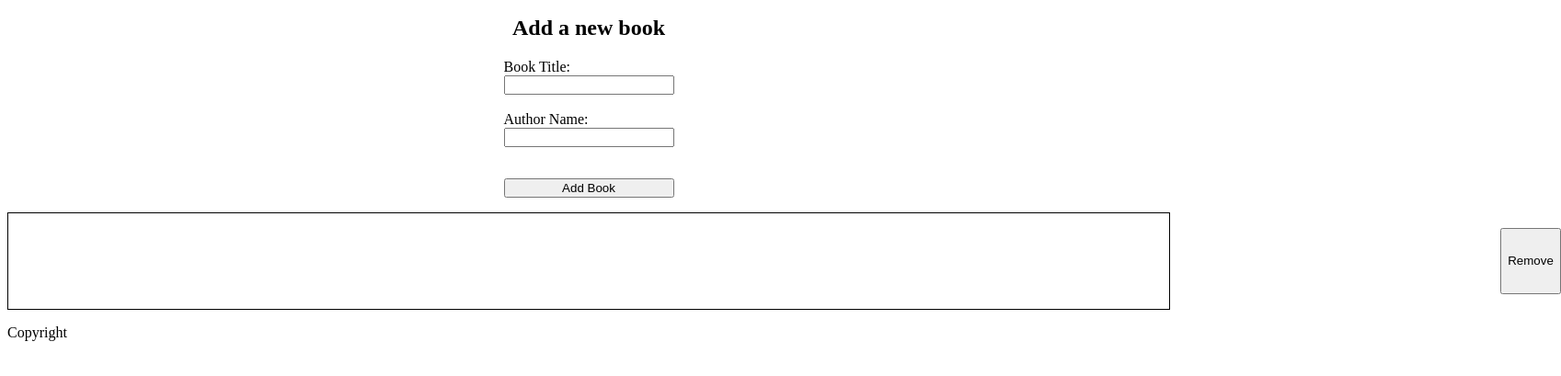
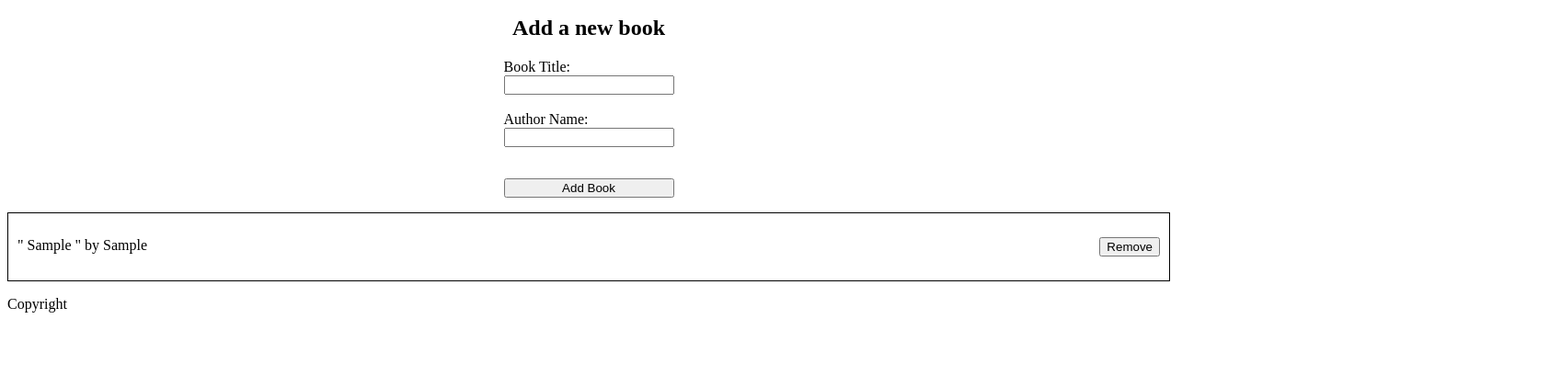
Before and after one commit to joramot/awesome_books, a website: page index.html in a window 1280 px wide. Both pictures are taken after typing "Sample", "Sample" into the empty fields and a click on the button "Add Book". Shown: the part 93-502 px from the top of the page at 92% size, 1697 px wide, since content can reach past the window. Drawn offline with Linux system fonts and the light colour scheme.

Commit message:
Update .css file for better look

```diff
--- a/style.css
+++ b/style.css
@@ -52,14 +52,16 @@
 
 .bookList {
   display: flex;
+  width: 100%;
   flex-direction: column;
   gap: 0.5rem;
-  padding: 0;
   margin: 0;
+  padding: 10px;
 }
 
 .lineBook {
   display: flex;
   justify-content: space-between;
-  gap: 250vh;
+  /* gap: 250vh; */
+  width: 100%;
 }
```
